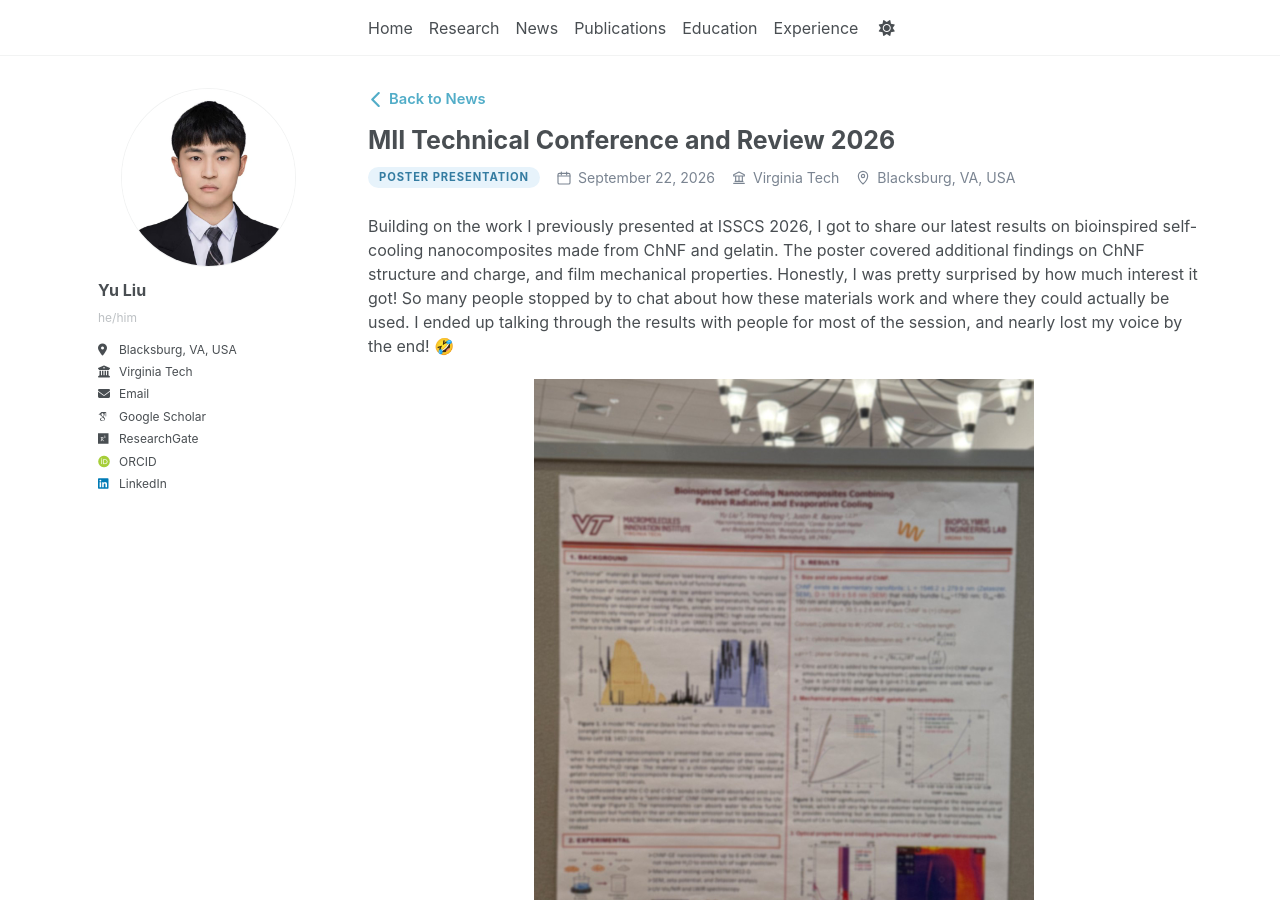
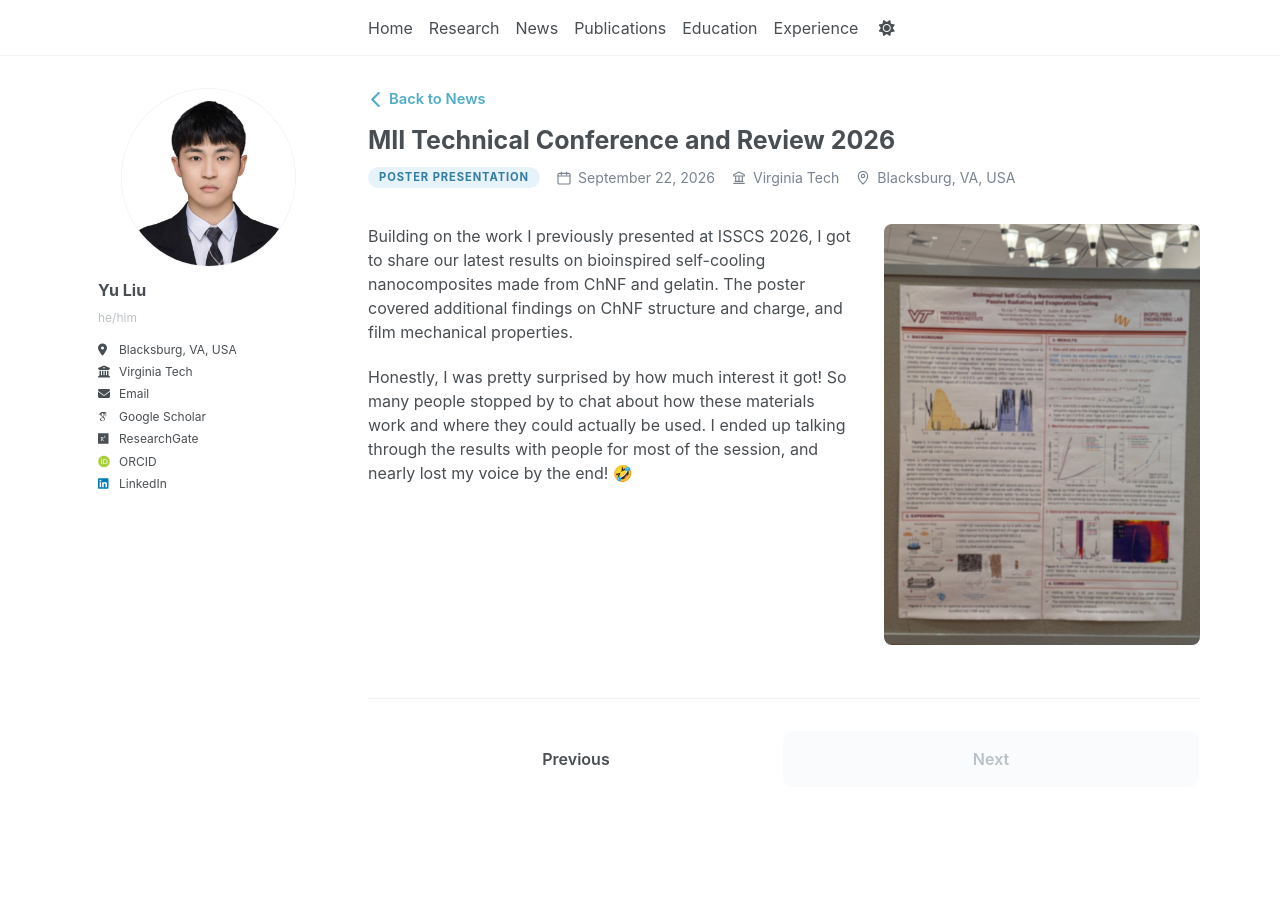
Before and after one commit to yuliu0322/yuliu0322.github.io, a Jekyll site: the page built from _talks/2026-09-21-MII Technical Conference and Review.md, in a window 1280 px wide and 900 px high. Built offline with Jekyll 4.4.1, drawn with Linux system fonts in a browser that asks for light colours; some web fonts are replaced; a script bundle is joined from its source files by our own code; library files that are not in the unit come from our copies.

Commit message:
Update 2026-09-21-MII Technical Conference and Review.md

```diff
--- a/_talks/2026-09-21-MII Technical Conference and Review.md
+++ b/_talks/2026-09-21-MII Technical Conference and Review.md
@@ -9,9 +9,25 @@ location: "Blacksburg, VA, USA"
 event_url: "https://mii.vt.edu/outreach/technical-conference-review.html"
 ---
 
-Building on the work I previously presented at ISSCS 2026, I got to share our latest results on bioinspired self-cooling nanocomposites made from ChNF and gelatin. The poster covered additional findings on ChNF structure and charge, and film mechanical properties. Honestly, I was pretty surprised by how much interest it got! So many people stopped by to chat about how these materials work and where they could actually be used. I ended up talking through the results with people for most of the session, and nearly lost my voice by the end! 🤣
+<div style="display: flex; align-items: flex-start; gap: 28px; margin-top: 10px;">
 
-<div class="news-gallery news-gallery-compact" style="max-width: 60%; margin: 0 auto;">
-  <img src="{{ '/images/mii-photo-1.jpg' | relative_url }}" alt="Discussion during MII Technical Conference and Review 2026" loading="eager">
-  <img src="{{ '/images/mii-photo-2.jpg' | relative_url }}" alt="MII Technical Conference and Review 2026 poster session" loading="eager">
+  <div style="flex: 1.25; min-width: 0;">
+    <p style="margin-top: 0;">
+      Building on the work I previously presented at ISSCS 2026, I got to share our latest results on bioinspired self-cooling nanocomposites made from ChNF and gelatin. The poster covered additional findings on ChNF structure and charge, and film mechanical properties.
+    </p>
+
+    <p>
+      Honestly, I was pretty surprised by how much interest it got! So many people stopped by to chat about how these materials work and where they could actually be used. I ended up talking through the results with people for most of the session, and nearly lost my voice by the end! 🤣
+    </p>
+  </div>
+
+  <div style="flex: 0 0 38%; text-align: center;">
+    <img
+      src="{{ '/images/mii-photo-1.jpg' | relative_url }}"
+      alt="Poster presented at MII Technical Conference and Review 2026"
+      loading="eager"
+      style="width: 100%; height: auto; border-radius: 8px; display: block;"
+    >
+  </div>
+
 </div>
```
